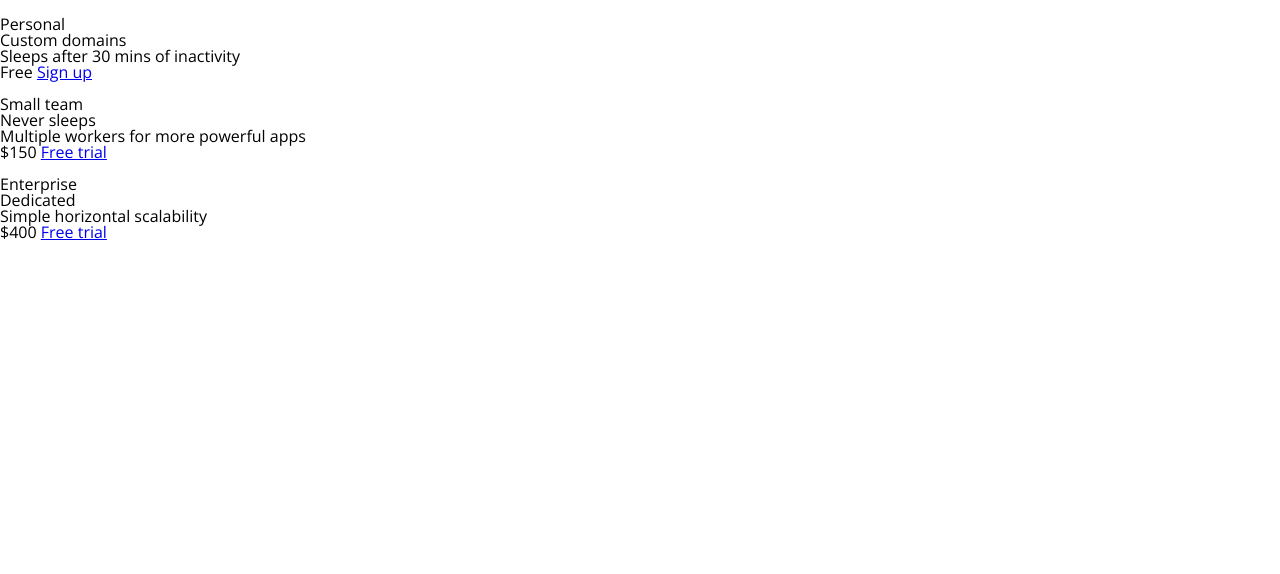
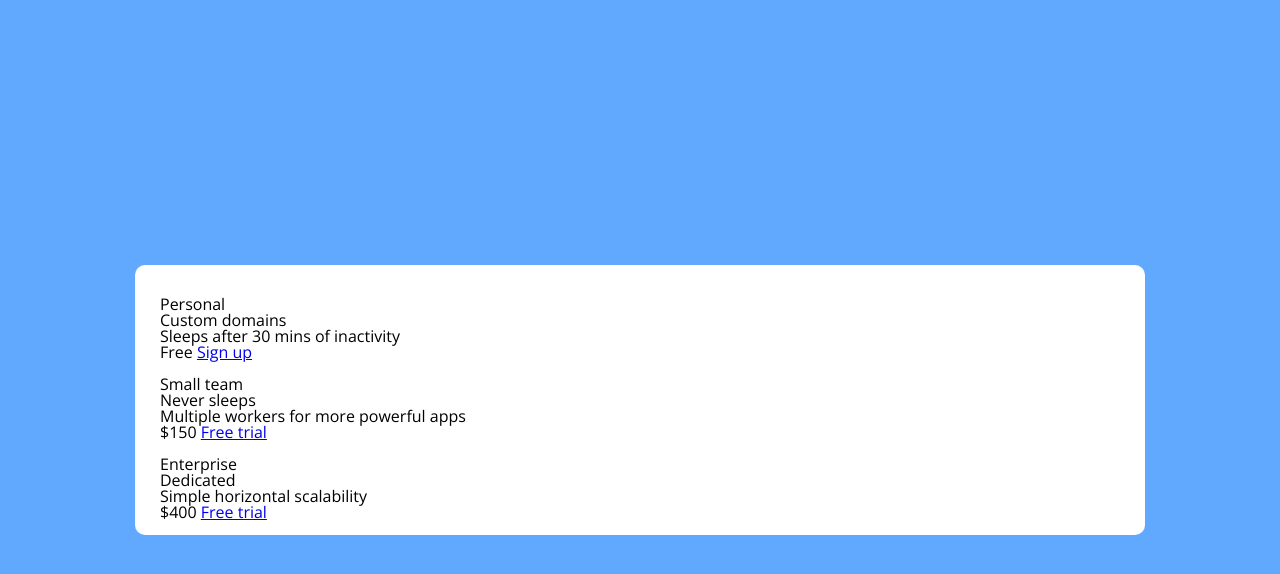
Before and after one commit to HuyForrest/Homework, a plain HTML site: page index.html in a window 1280 px wide. Drawn offline with nearby package versions, Linux system fonts and the light colour scheme.

Commit message:
main content display

```diff
--- a/app.css
+++ b/app.css
@@ -50,3 +50,18 @@ html {
 	box-sizing: border-box;
 	font-family: 'Open Sans', sans-serif;
   }
+  body {
+	background-color: #60a9ff;
+	display: flex;
+	justify-content: center;
+	align-items: center;
+	min-height: 100vh;
+  }
+
+  .panel {
+	background-color: white;
+	border-radius: 10px;
+	padding: 15px 25px;
+	width: 100%;
+	max-width: 960px;
+  }
```
